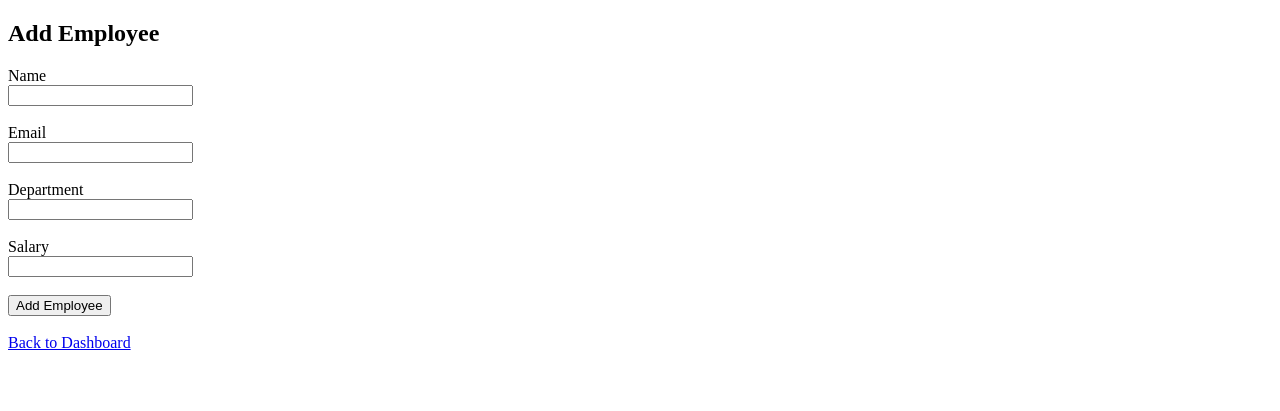
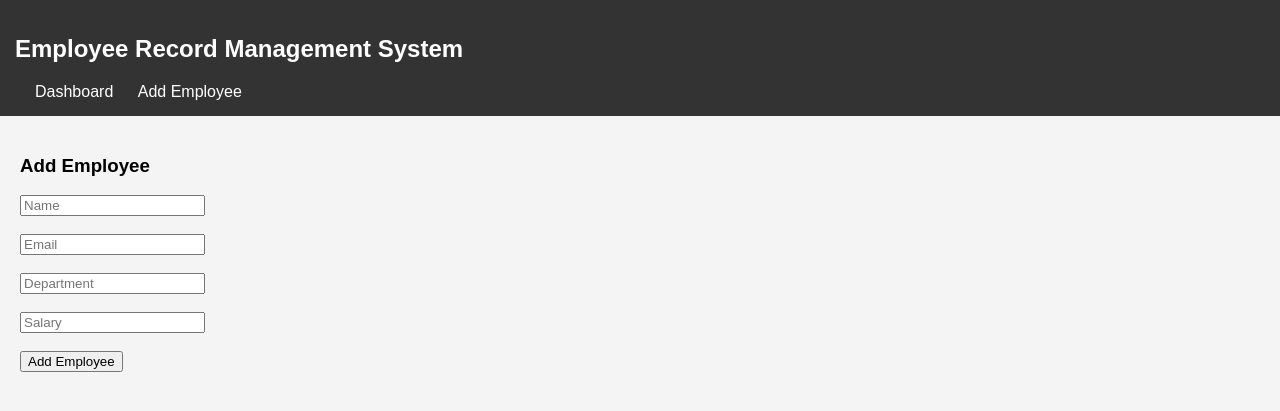
Before and after one commit to Anshita-sharma27/employee-management-system, a Flask app: page /add in a window 1280 px wide. Shown: the top 411 px of the page. Run offline with Flask 3, Linux system fonts and the light colour scheme; tables that the repository leaves empty hold one stand-in row (values such as "Sample post").

Commit message:
updated frontend templates

```diff
--- /dev/null
+++ b/static/style.css
@@ -0,0 +1,36 @@
+body{
+font-family: Arial;
+margin:0;
+background:#f4f4f4;
+}
+
+.navbar{
+background:#333;
+color:white;
+padding:15px;
+}
+
+.navbar a{
+color:white;
+margin-left:20px;
+text-decoration:none;
+}
+
+.container{
+padding:20px;
+}
+
+table{
+width:100%;
+background:white;
+border-collapse:collapse;
+}
+
+th,td{
+border:1px solid #ddd;
+padding:10px;
+}
+
+th{
+background:#eee;
+}
--- a/templates/add_employee.html
+++ b/templates/add_employee.html
@@ -1,34 +1,21 @@
-<!DOCTYPE html>
-<html>
-<head>
-<title>Add Employee</title>
-</head>
+{% extends 'base.html' %}
 
-<body>
+{% block content %}
 
-<h2>Add Employee</h2>
+<h3>Add Employee</h3>
 
 <form method="POST">
 
-<label>Name</label><br>
-<input type="text" name="name" required><br><br>
+<input type="text" name="name" placeholder="Name" required><br><br>
 
-<label>Email</label><br>
-<input type="email" name="email" required><br><br>
+<input type="email" name="email" placeholder="Email" required><br><br>
 
-<label>Department</label><br>
-<input type="text" name="department" required><br><br>
+<input type="text" name="department" placeholder="Department" required><br><br>
 
-<label>Salary</label><br>
-<input type="number" name="salary" required><br><br>
+<input type="number" name="salary" placeholder="Salary" required><br><br>
 
 <button type="submit">Add Employee</button>
 
 </form>
 
-<br>
-
-<a href="/">Back to Dashboard</a>
-
-</body>
-</html>
+{% endblock %}
--- /dev/null
+++ b/templates/base.html
@@ -0,0 +1,27 @@
+<!DOCTYPE html>
+<html>
+<head>
+    <title>Employee Management</title>
+
+    <link rel="stylesheet" href="{{ url_for('static', filename='style.css') }}">
+
+    <script src="https://cdn.jsdelivr.net/npm/chart.js"></script>
+
+</head>
+
+<body>
+
+<div class="navbar">
+    <h2>Employee Record Management System</h2>
+
+    <a href="{{ url_for('dashboard') }}">Dashboard</a>
+    <a href="{{ url_for('add_employee') }}">Add Employee</a>
+
+</div>
+
+<div class="container">
+    {% block content %}{% endblock %}
+</div>
+
+</body>
+</html>
```
Also changed, not shown: templates/dashboard.html (+52 -17 lines), templates/edit_employee.html (+5 -18 lines).
